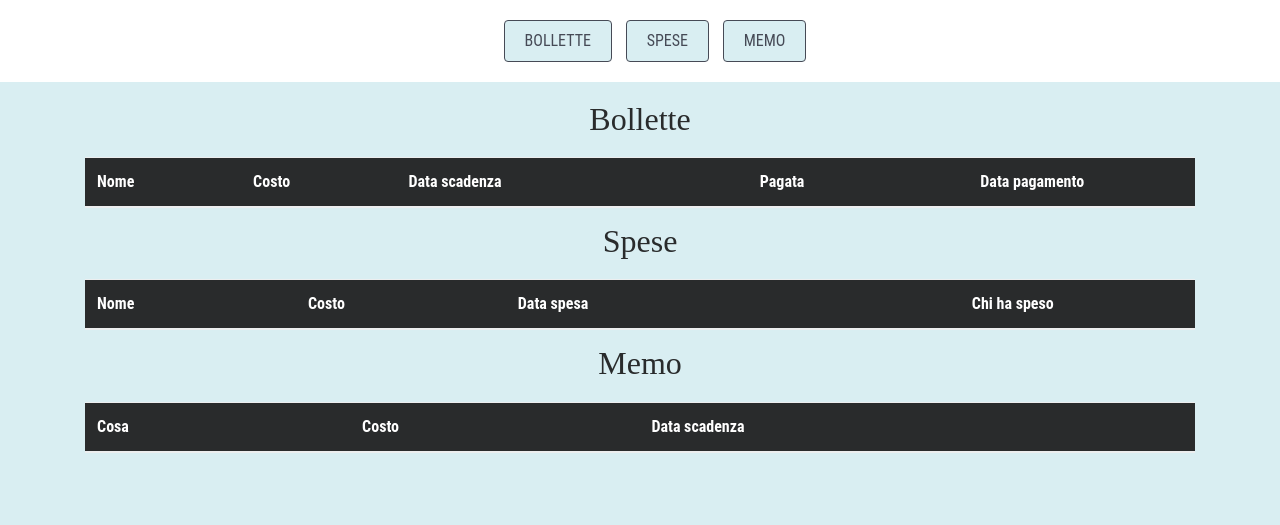
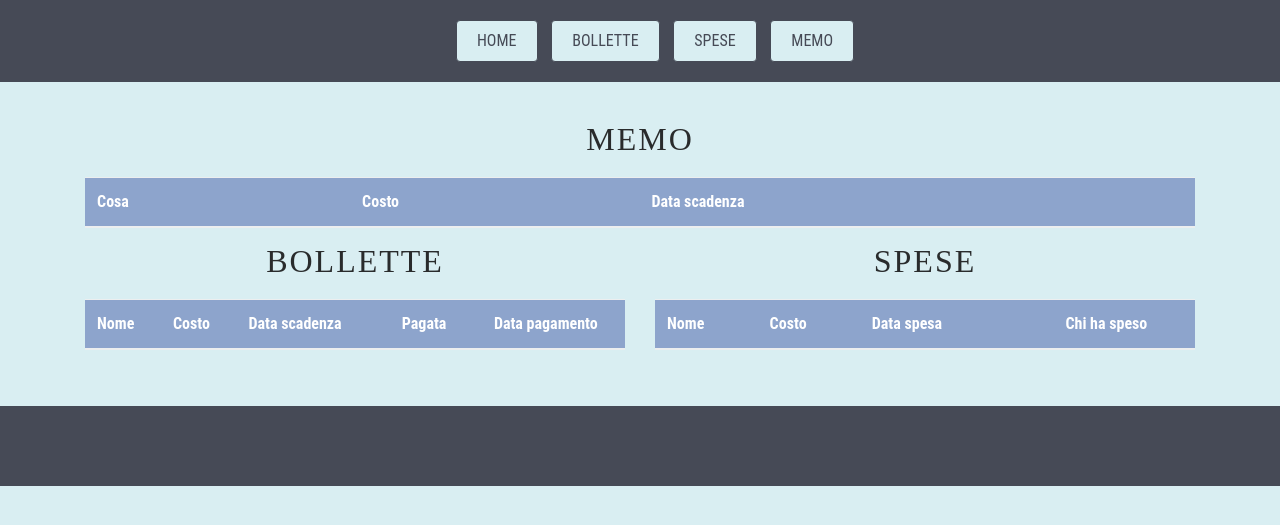
Before and after one commit to protoroto/house-managment, a Django app: page / in a window 1280 px wide. Shown: the top 525 px of the page. Run offline with Django 3.2, Linux system fonts and the light colour scheme; data that the repository does not hold is empty; some libraries are stand-ins or nearby versions.

Commit message:
Various style fixes

```diff
--- a/deadlines/admin.py
+++ b/deadlines/admin.py
@@ -5,12 +5,12 @@
 
 class BillAdmin(admin.ModelAdmin):
 	list_display = (
-		'title', 'cost', 'expiry_date', 'payed', 'payed_date',
+		'title', 'cost', 'expiry_date', 'payed', 'person', 'payed_date',
 	)
-	list_filter = ('expiry_date', 'payed', 'payed_date')
+	list_filter = ('expiry_date', 'payed', 'payed_date', 'person')
 	fieldsets = (
 		('Dati bolletta', {
-            'fields': (('title', 'cost', 'expiry_date'), ('payed', 'payed_date', 'payed_image'),)
+            'fields': (('title', 'cost', 'expiry_date'), ('payed', 'person', 'payed_date', 'payed_image'),)
         }),
     )
 
--- a/deadlines/serializers.py
+++ b/deadlines/serializers.py
@@ -6,7 +6,7 @@ class BillSerializer(serializers.ModelSerializer):
 
     class Meta:
         model = Bill
-        fields = '__all__'
+        fields = ('title', 'cost', 'expiry_date', 'payed', 'person', 'get_person', 'payed_date', 'payed_image')
 
 
 class ExpenseSerializer(serializers.ModelSerializer):
--- a/deadlines/static/styles.css
+++ b/deadlines/static/styles.css
@@ -1 +1 @@
-body{font-family:'Roboto Condensed', sans-serif;background:#d9eef2}h1,h2,h3,h4,h5,h6{font-family:'Montserrat', serif}h1,h2{margin-bottom:20px}h2{text-align:center}header{padding:20px;margin-bottom:20px;background:#fff}.main-menu{text-align:center;list-style:none;margin-bottom:0}.main-menu--item{display:inline-block;margin-right:10px;text-transform:uppercase}.main-menu--item a{color:#464a56;border-color:#464a56;text-decoration:none;background:#d9eef2;padding:10px 20px}.main-menu--item:hover a{background:#8da4cc;color:#fff}.add-form{padding:20px;background:#464a56;color:#fff;border-radius:5px;border:2px solid #8da4cc;text-transform:uppercase}.help-block{background:#c55151;display:block;border-radius:0 0 5px 5px;padding:5px 15px 5px;color:#fff;margin-top:-2px}
+body{font-family:'Roboto Condensed', sans-serif;background:#d9eef2}h1,h2,h3,h4,h5,h6{font-family:'Bevan', serif}h1,h2{margin-bottom:20px;letter-spacing:2px;text-transform:uppercase}h2{text-align:center}header{padding:20px;margin-bottom:40px;background:#464a56}footer{padding:40px;margin-top:40px;background:#464a56}.main-menu{text-align:center;list-style:none;margin-bottom:0}.main-menu--item{display:inline-block;margin-right:10px;text-transform:uppercase}.main-menu--item a{color:#464a56;border-color:#464a56;text-decoration:none;background:#d9eef2;padding:10px 20px}.main-menu--item:hover a{background:#8da4cc;color:#fff}.thead-inverse th{background-color:#8da4cc}.add-form{padding:20px;background:#464a56;color:#fff;border-radius:5px;border:2px solid #8da4cc;text-transform:uppercase}.help-block{background:#c55151;display:block;border-radius:0 0 5px 5px;padding:5px 15px 5px;color:#fff;margin-top:-2px}
--- a/deadlines/views.py
+++ b/deadlines/views.py
@@ -6,24 +6,34 @@ from rest_framework.views import APIView
 from rest_framework.renderers import TemplateHTMLRenderer
 from rest_framework.response import Response
 from rest_framework import generics, mixins, status
+from rest_framework.filters import OrderingFilter
+from django_filters import rest_framework as filters
 
 from .models import Bill, Expense, Memo
 from .serializers import BillSerializer, ExpenseSerializer, MemoSerializer
 
 
 class BillViewSet(viewsets.ModelViewSet):
-    queryset = Bill.objects.all()
-    serializer_class = BillSerializer
+	queryset = Bill.objects.all()
+	serializer_class = BillSerializer
+	filter_backends = (filters.DjangoFilterBackend, OrderingFilter,)
+	filter_fields = ('payed',)
+	ordering_fields = ('cost', 'expiry_date')
 
 
 class ExpenseViewSet(viewsets.ModelViewSet):
-    queryset = Expense.objects.all()
-    serializer_class = ExpenseSerializer
+	queryset = Expense.objects.all()
+	serializer_class = ExpenseSerializer
+	filter_backends = (filters.DjangoFilterBackend, OrderingFilter,)
+	filter_fields = ('cost', 'person',)
+	ordering_fields = ('cost', 'payed_date')
 
 
 class MemoViewSet(viewsets.ModelViewSet):
-    queryset = Memo.objects.all()
-    serializer_class = MemoSerializer
+	queryset = Memo.objects.all()
+	serializer_class = MemoSerializer
+	filter_backends = (OrderingFilter,)
+	ordering_fields = ('cost', 'expiry_date')
 
 
 class HouseManagementList(APIView):
@@ -32,7 +42,7 @@ class HouseManagementList(APIView):
 	template_name='deadlines/bill_list.html'
 
 	def get(self, request, format=None):
-		bills = Bill.objects.all()
+		bills = Bill.objects.filter(payed=False)
 		expenses = Expense.objects.all()
 		memo = Memo.objects.all()
 		bills_serializer = BillSerializer(bills, many=True)
@@ -48,11 +58,17 @@ class HouseManagementList(APIView):
 
 class BillList(APIView):
 
+	serializer_class = BillSerializer
 	renderer_classes = (TemplateHTMLRenderer,)
 	template_name = 'deadlines/bills.html'
+	filter_backends = (filters.DjangoFilterBackend,)
+	filter_fields = ('payed',)
 
 	def get(self, request, format=None):
 		bills = Bill.objects.all()
+		payed = self.request.query_params.get('payed', None)
+		if payed is not None:
+			bills = bills.filter(payed=payed.capitalize())
 		bill_serializer = BillSerializer(bills, many=True)
 		form_serializer = BillSerializer
 		return Response({
@@ -115,7 +131,7 @@ class MemoList(APIView):
 		})
 
 	def post(self, request, format=None):
-		memo = Bill.objects.all()
+		memo = Memo.objects.all()
 		memo_serializer = MemoSerializer(memo, many=True)
 		form_serializer = MemoSerializer(data=request.data)
 		if form_serializer.is_valid():
--- a/house_management/templates/base.html
+++ b/house_management/templates/base.html
@@ -17,6 +17,7 @@
                 <div class="row">
                     <div class="col-sm-12">
                         <ul class="main-menu">
+                            <li class="main-menu--item"><a class="btn btn-primary" href="{% url 'bills-list' %}">Home</a></li>
                             <li class="main-menu--item"><a class="btn btn-primary" href="{% url 'bills' %}">Bollette</a></li>
                             <li class="main-menu--item"><a class="btn btn-primary" href="{% url 'expenses' %}">Spese</a></li>
                             <li class="main-menu--item"><a class="btn btn-primary" href="{% url 'memo' %}">Memo</a></li>
@@ -29,6 +30,8 @@
             {% block content %}{% endblock content %}
         </div>
         <footer>
+            <div class="container">
+            </div>
         </footer>
     </body>
     <script src="https://code.jquery.com/jquery-3.1.1.slim.min.js" integrity="sha384-A7FZj7v+d/sdmMqp/nOQwliLvUsJfDHW+k9Omg/a/EheAdgtzNs3hpfag6Ed950n" crossorigin="anonymous"></script>
@@ -36,7 +39,7 @@
     <script src="https://maxcdn.bootstrapcdn.com/bootstrap/4.0.0-alpha.6/js/bootstrap.min.js" integrity="sha384-vBWWzlZJ8ea9aCX4pEW3rVHjgjt7zpkNpZk+02D9phzyeVkE+jo0ieGizqPLForn" crossorigin="anonymous"></script>
     <script async type="text/javascript">
         WebFontConfig = {
-            google: { families: [ 'Roboto+Condensed:400,700:latin', 'Montserrat:400:latin'] }
+            google: { families: [ 'Roboto+Condensed:400,700:latin', 'Bevan:400:latin'] }
         };
         (function() {
             var wf = document.createElement('script');
--- a/house_management/templates/deadlines/bill_list.html
+++ b/house_management/templates/deadlines/bill_list.html
@@ -1,12 +1,47 @@
 {% extends "base.html" %}
 
 {% block content %}
-	{% block bills %}
 	<div class="row">
 		<div class="col-sm-12">
+			<h2>Memo</h2>
+		</div>
+	</div>
+	<div class="row">
+		<div class="col-sm-12">
+			<table class="table table-hover table-striped">
+				<thead class="thead-inverse">
+				    <tr>
+				      	<th>Cosa</th>
+				      	<th>Costo</th>
+				      	<th>Data scadenza</th>
+				    </tr>
+				</thead>
+				<tbody>
+					{% for memo in memos %}
+				    <tr>
+				      	<td>{{ memo.title }}</td>
+				      	<td>
+				      		{% if memo.cost %}{{ memo.cost }}{% endif %}
+				      	</td>
+				      	<td>
+				      		{% if memo.expiry_date %}{{ memo.expiry_date }}{% endif %}
+				      	</td>
+				    </tr>
+				    {% endfor %}
+				</tbody>
+			</table>
+		</div>
+	</div>
+	<div class="row">
+		<div class="col-sm-6">
 			<h2>Bollette</h2>
 		</div>
-		<div class="col-sm-12">
+		<div class="col-sm-6">
+			<h2>Spese</h2>
+		</div>
+	</div>
+	<div class="row">
+		<div class="col-sm-6">
 			<table class="table table-hover table-striped">
 				<thead class="thead-inverse">
 				    <tr>
@@ -42,14 +77,7 @@
 				</tbody>
 			</table>
 		</div>
-	</div>
-	{% endblock %}
-	{% block expenses %}
-	<div class="row">
-		<div class="col-sm-12">
-			<h2>Spese</h2>
-		</div>
-		<div class="col-sm-12">
+		<div class="col-sm-6">
 			<table class="table table-hover table-striped">
 				<thead class="thead-inverse">
 				    <tr>
@@ -74,36 +102,4 @@
 			</table>
 		</div>
 	</div>
-	{% endblock %}
-	{% block memo %}
-	<div class="row">
-		<div class="col-sm-12">
-			<h2>Memo</h2>
-		</div>
-		<div class="col-sm-12">
-			<table class="table table-hover table-striped">
-				<thead class="thead-inverse">
-				    <tr>
-				      	<th>Cosa</th>
-				      	<th>Costo</th>
-				      	<th>Data scadenza</th>
-				    </tr>
-				</thead>
-				<tbody>
-					{% for memo in memos %}
-				    <tr>
-				      	<td>{{ memo.title }}</td>
-				      	<td>
-				      		{% if memo.cost %}{{ memo.cost }}{% endif %}
-				      	</td>
-				      	<td>
-				      		{% if memo.expiry_date %}{{ memo.expiry_date }}{% endif %}
-				      	</td>
-				    </tr>
-				    {% endfor %}
-				</tbody>
-			</table>
-		</div>
-	</div>
-	{% endblock %}
 {% endblock content %}
--- a/house_management/templates/deadlines/memo.html
+++ b/house_management/templates/deadlines/memo.html
@@ -1,10 +1,8 @@
-{% extends "deadlines/bill_list.html" %}
+{% extends "base.html" %}
 {% load rest_framework %}
 
-{% block bills %}{% endblock %}
-{% block expenses %}{% endblock %}
 
-{% block memo %}
+{% block content %}
 <div class="row">
 	<div class="col-sm-12">
 		<h2>Memo</h2>
--- a/styles/styles.scss
+++ b/styles/styles.scss
@@ -14,12 +14,14 @@ body {
 }
 
 h1, h2, h3, h4, h5, h6 {
-    font-family: 'Montserrat', serif;
+    font-family: 'Bevan', serif;
 }
 
 h1,
 h2 {
 	margin-bottom: $gutter;
+    letter-spacing: 2px;
+    text-transform: uppercase;
 }
 
 h2 {
@@ -28,8 +30,14 @@ h2 {
 
 header {
 	padding: $gutter;
-	margin-bottom: $gutter;
-	background: $white;
+	margin-bottom: $gutter * 2;
+	background: $blue-dark;
+}
+
+footer {
+    padding: $gutter * 2;
+    margin-top: $gutter * 2;
+    background: $blue-dark;
 }
 
 .main-menu {
@@ -60,6 +68,10 @@ header {
 	}
 }
 
+.thead-inverse th {
+    background-color: $blue;
+}
+
 .add-form {
 	padding: $gutter;
 	background: $blue-dark;
```
Also changed, not shown: deadlines/models.py (+10 -0 lines), house_management/settings.py (+8 -0 lines), house_management/templates/deadlines/bills.html (+5 -5 lines), house_management/templates/deadlines/expenses.html (+3 -6 lines), deadlines/migrations/0002_auto_20170505_1551.py (added).
